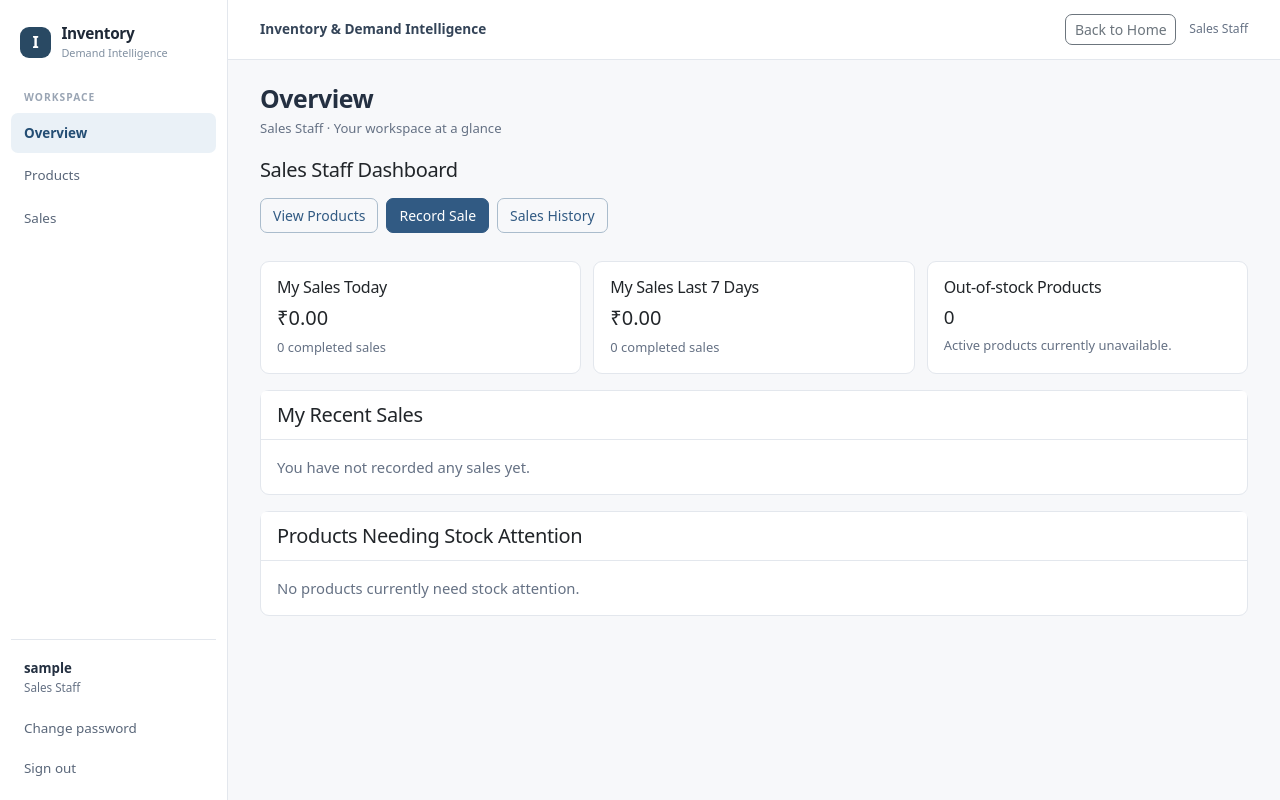
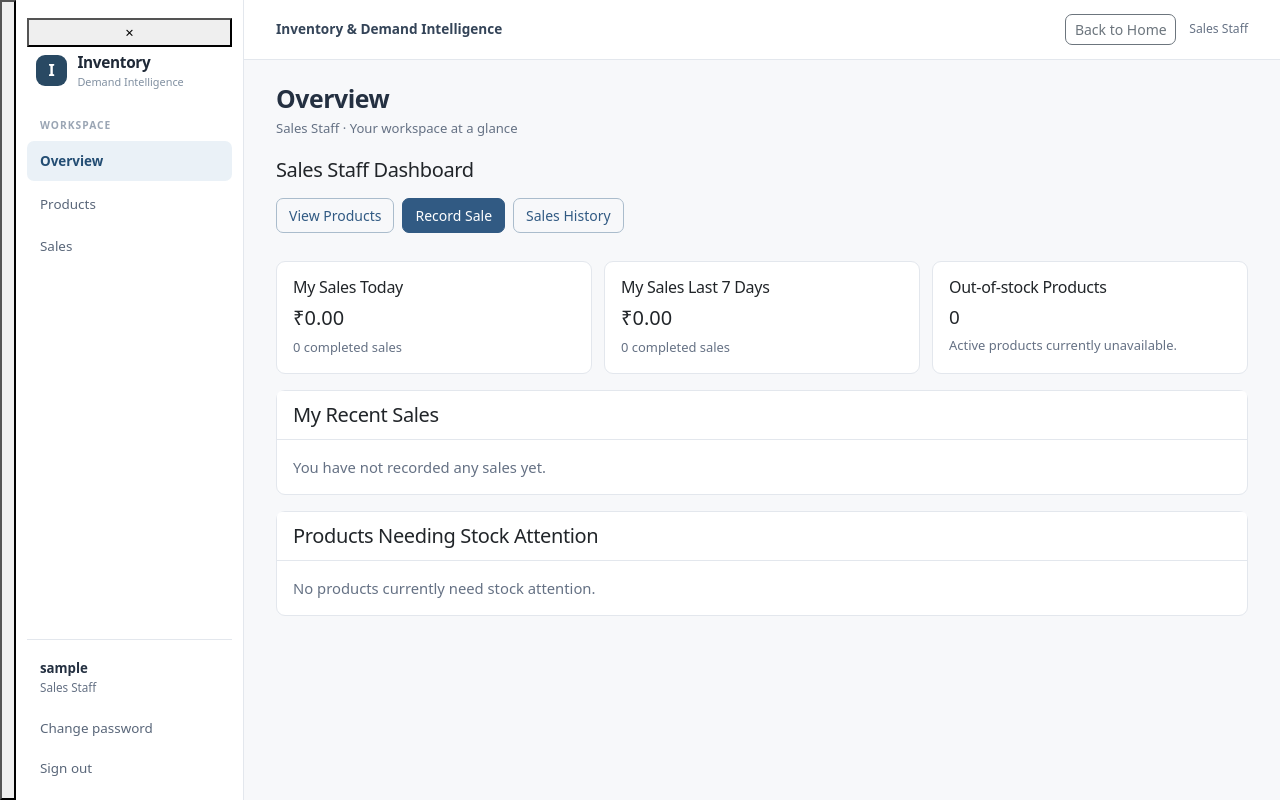
Before and after one commit to mehreen-7547/ai-assisted-inventory-manager, a Django app: page / in a window 1280 px wide. Run offline with Django 5.2, Linux system fonts and the light colour scheme; the visitor is signed in with stand-in values (Sample User, id 1); data that the repository does not hold is empty; parts of the project's set-up code (start-up, migrations or seed data) failed here and were passed over.

Commit message:
Add mobile sidebar close controls

```diff
--- a/templates/base.html
+++ b/templates/base.html
@@ -6,13 +6,15 @@
     <meta name="viewport" content="width=device-width, initial-scale=1.0">
     <title>{% block title %}Inventory System{% endblock %}</title>
     <link href="https://cdn.jsdelivr.net/npm/bootstrap@5.3.8/dist/css/bootstrap.min.css" rel="stylesheet">
-    <link href="{% static 'core/ui.css' %}?v=545b" rel="stylesheet">
+    <link href="{% static 'core/ui.css' %}?v=548" rel="stylesheet">
     {% block extra_css %}{% endblock %}
 </head>
 <body>
 <div class="app-shell {% if not user.is_authenticated %}app-shell-guest{% endif %}">
 {% if user.is_authenticated %}
+    <button type="button" class="sidebar-backdrop" aria-label="Close navigation" onclick="closeNavigation()"></button>
     <aside class="app-sidebar" id="app-sidebar">
+        <button type="button" class="sidebar-close" aria-label="Close navigation" onclick="closeNavigation()">×</button>
         <a class="app-brand" href="{% url 'home' %}"><span class="brand-mark">I</span><span>Inventory<span class="brand-subtitle">Demand Intelligence</span></span></a>
         <div class="sidebar-label">WORKSPACE</div>
         <nav class="app-navigation" aria-label="Main navigation">
@@ -55,5 +57,15 @@
         </main>
     </div>
 </div>
+<script>
+function closeNavigation() {
+    document.body.classList.remove('sidebar-open');
+    const toggle = document.querySelector('.sidebar-toggle');
+    if (toggle) toggle.setAttribute('aria-expanded', 'false');
+}
+document.addEventListener('keydown', function(event) {
+    if (event.key === 'Escape') closeNavigation();
+});
+</script>
 </body>
 </html>
```
